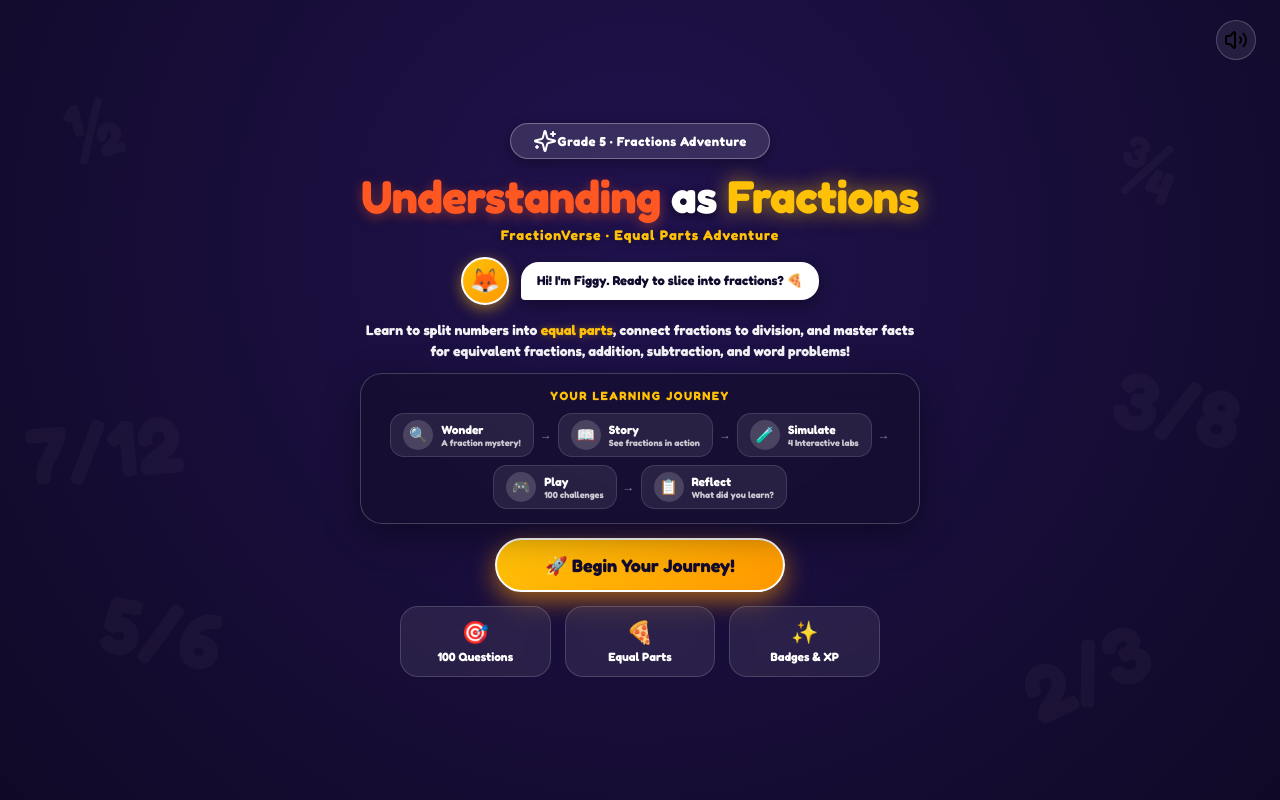
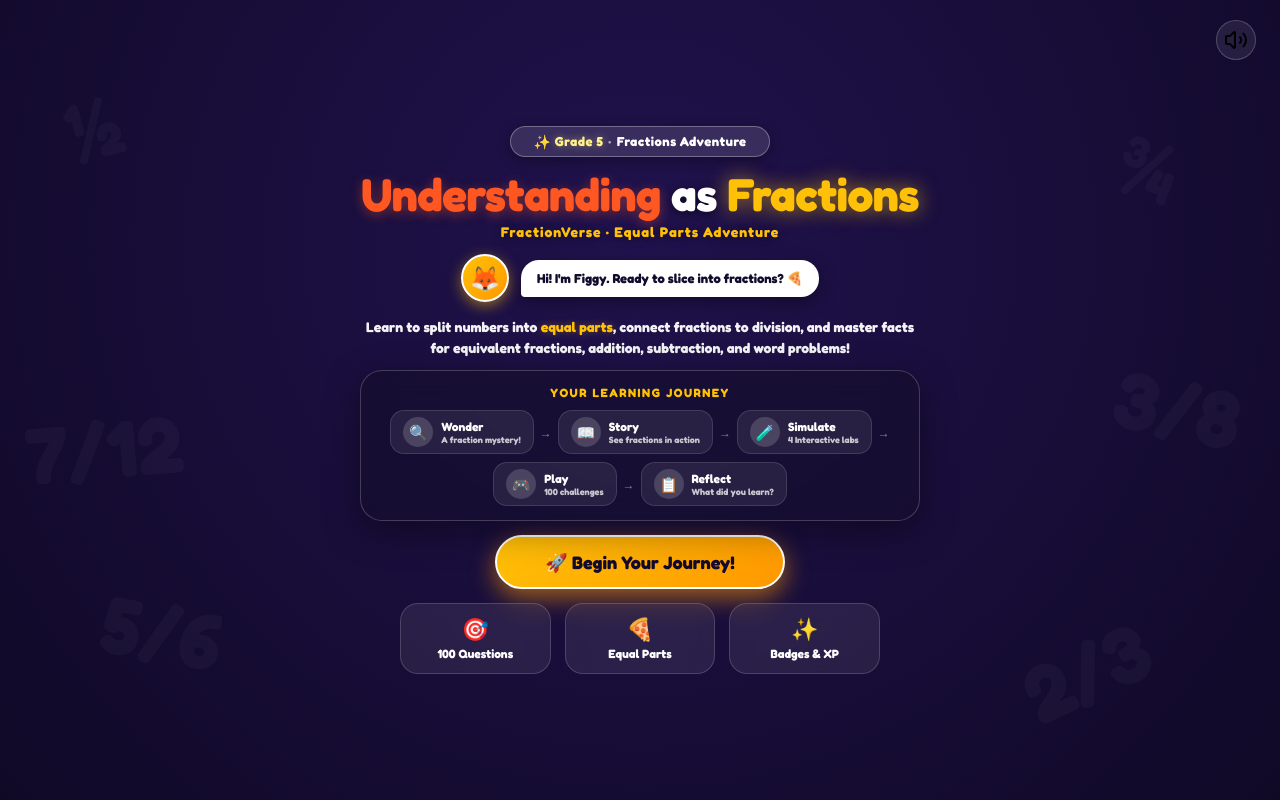
Before and after one commit to Anwesh0309/Understanding-Fractions-for-Grade-5, a React (Vite) app: page / in a window 1280 px wide. Built offline with nearby package versions, Linux system fonts and the light colour scheme; no server answers.

Commit message:
style: apply requested badge colors (sparkle yellow, Grade 5 light yellow, Fractions Adventure white)

```diff
--- a/src/App.css
+++ b/src/App.css
@@ -1563,14 +1563,36 @@ body, html {
   background: rgba(255, 255, 255, 0.12);
   border: 1.5px solid rgba(255, 255, 255, 0.3);
   border-radius: 50px;
-  padding: 5px 22px;
+  padding: 6px 22px;
   font-size: 13px;
   font-weight: 900;
-  color: #ffffff;
   display: inline-flex;
   align-items: center;
+  gap: 3px;
   box-shadow: 0 4px 14px rgba(0, 0, 0, 0.3);
   letter-spacing: 0.5px;
+}
+
+.badge-sparkle-yellow {
+  color: #FFC107;
+  font-size: 14px;
+}
+
+.badge-grade-light-yellow {
+  color: #FEF08A;
+  font-weight: 900;
+  text-shadow: 0 0 8px rgba(254, 240, 138, 0.4);
+}
+
+.badge-dot-white {
+  color: #ffffff;
+  opacity: 0.6;
+  margin: 0 2px;
+}
+
+.badge-adventure-white {
+  color: #ffffff;
+  font-weight: 900;
 }
 
 .hero-ss-main-title {
--- a/src/components/phases/WonderPhase.jsx
+++ b/src/components/phases/WonderPhase.jsx
@@ -27,8 +27,10 @@ export function WonderPhase({ isIntroScreen, setIsIntroScreen, onComplete }) {
         <div className="hero-ss-container">
           {/* Top Pill Badge */}
           <div className="hero-top-badge-pill">
-            <Sparkles className="w-3.5 h-3.5 text-amber-300 inline mr-1.5" />
-            Grade 5 · Fractions Adventure
+            <span className="badge-sparkle-yellow">✨</span>{' '}
+            <span className="badge-grade-light-yellow">Grade 5</span>{' '}
+            <span className="badge-dot-white">·</span>{' '}
+            <span className="badge-adventure-white">Fractions Adventure</span>
           </div>
 
           {/* Main Title: Division as Grouping -> Understanding as Fractions */}
```
